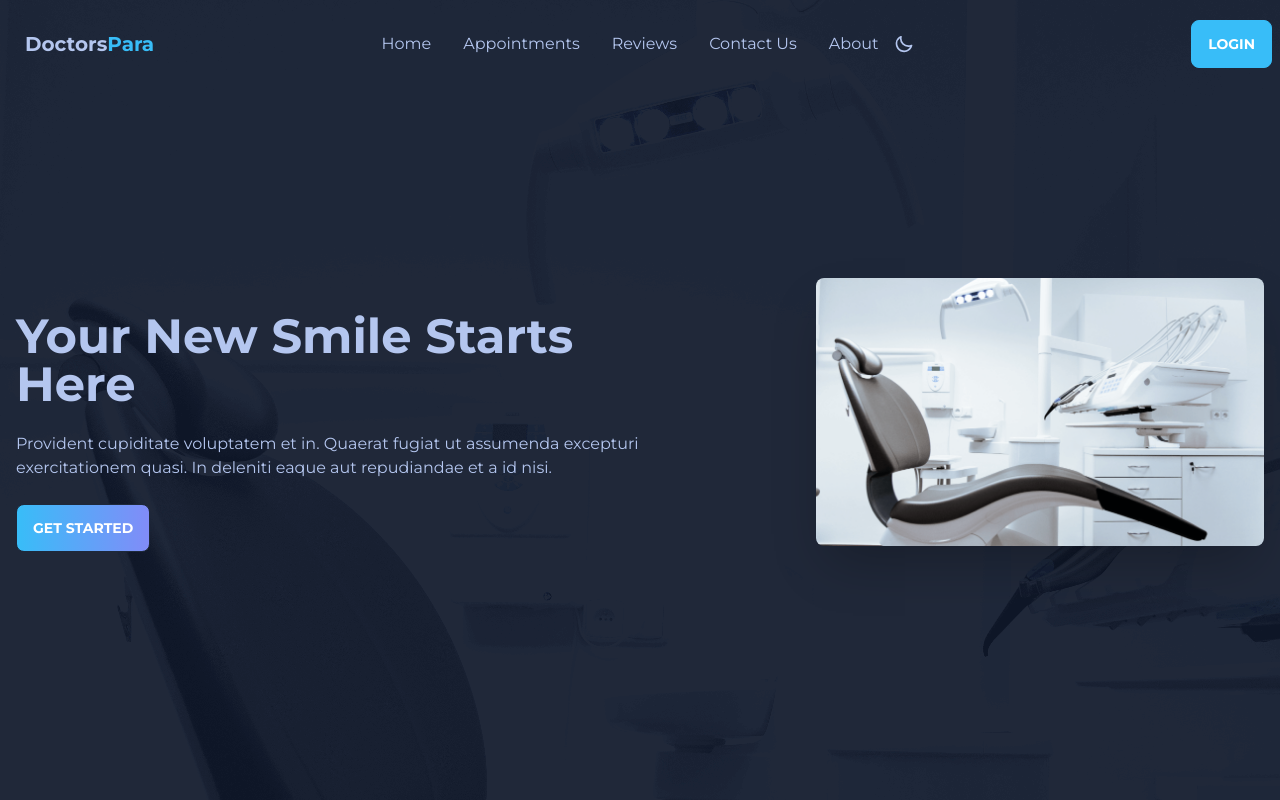
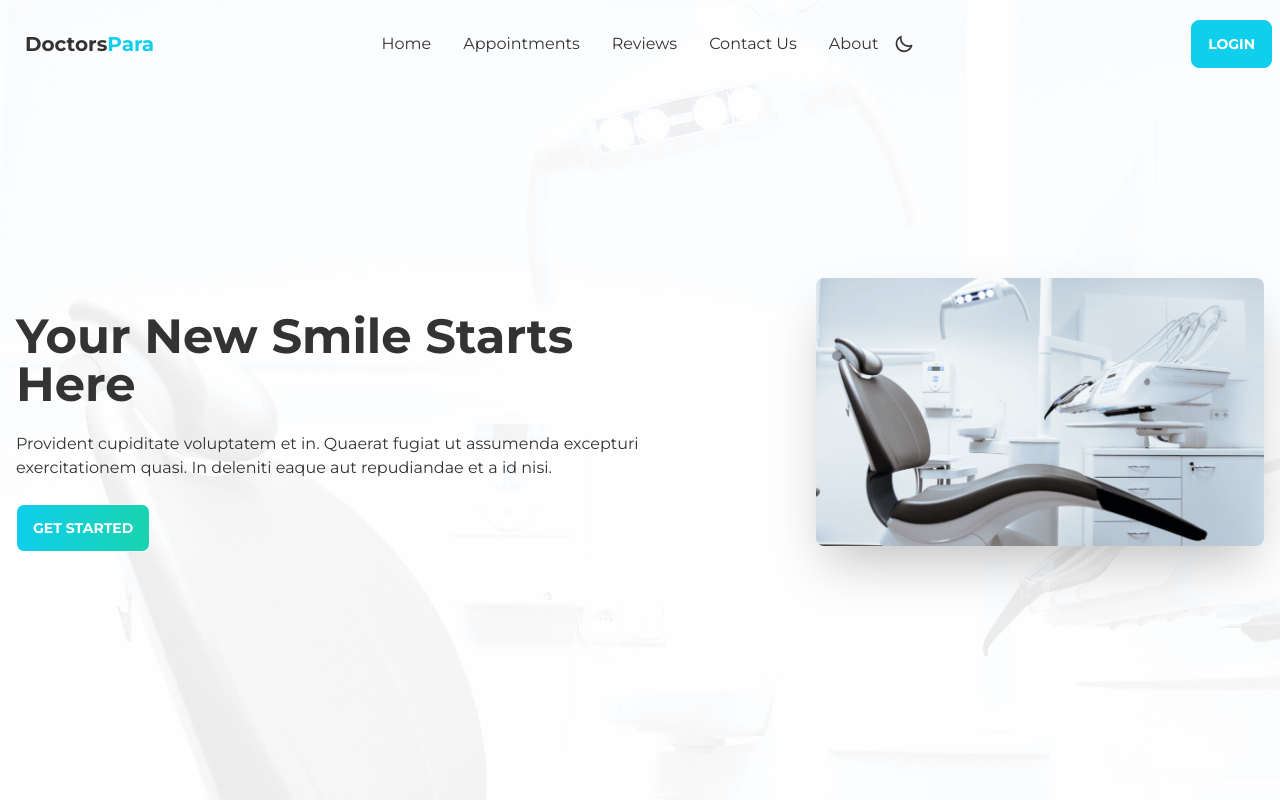
Before and after one commit to Ashik-Mahmud/doctors-portal-projects, a React (Create React App) app: page / in a window 1280 px wide. Shown: the top 800 px of the page. Built offline with nearby package versions, Linux system fonts and the light colour scheme; no server answers.

Commit message:
added toggle dark/light mode

```diff
--- a/src/App.js
+++ b/src/App.js
@@ -1,4 +1,4 @@
-import { createContext, useEffect, useState } from "react";
+import { createContext, useState } from "react";
 import { Toaster } from "react-hot-toast";
 import { Route, Routes } from "react-router-dom";
 import RequireAuth from "./Auth/RequireAuth";
@@ -16,20 +16,19 @@ import Header from "./Shared/Header/Header";
 export const AuthContext = createContext(null)
 function App() {
     const { isAuth, user } = useFirebase();
-    const [isTheme, setIsTheme] = useState(false)
 
-
-useEffect(()=>{
-    console.log(isTheme);
-
-}, [isTheme])
+    const [isTheme, setIsTheme] = useState(JSON.parse(localStorage.getItem("theme")))
+    const themeToggle = () =>{
+        setIsTheme(prev => !prev)
+        localStorage.setItem("theme", !isTheme);
+    }
 
   return (
     <>
     <Toaster />
-   <section data-theme={`night`}>
+   <section data-theme={`${isTheme && "night"}`}>
     <AuthContext.Provider  value={{isAuth, user}}>
-            <Header setTheme={setIsTheme} />
+            <Header themeToggle={themeToggle} />
             <Routes>
                 {/* reveal routes  */}
                 <Route path="/" element={<Home />} />
--- a/src/Shared/Header/Header.jsx
+++ b/src/Shared/Header/Header.jsx
@@ -4,7 +4,7 @@ import toast from "react-hot-toast";
 import { Link, useNavigate } from "react-router-dom";
 import { AuthContext } from "../../App";
 import auth from "../../Firebase/Firebase.config";
-const Header = ({ setIsTheme }) => {
+const Header = ({ themeToggle }) => {
   const { isAuth, user } = useContext(AuthContext);
   const navigate = useNavigate();
   /* handle Log out  */
@@ -79,7 +79,7 @@ const Header = ({ setIsTheme }) => {
           <ul className="menu menu-horizontal p-0">{NavbarMenu}</ul>
           {/* theme icons  */}
           <label className="swap swap-rotate">
-            <input type="checkbox" />
+            <input type="checkbox" onClick={themeToggle} />
             <svg
               className="swap-on fill-current w-5 h-5"
               xmlns="http://www.w3.org/2000/svg"
--- a/tailwind.config.js
+++ b/tailwind.config.js
@@ -19,7 +19,7 @@ module.exports = {
               "base-100": "#ffffff",
             }
           },
-            "night","light"
+            "night","business"
         ],
     },
     plugins: [require("daisyui")],
```
